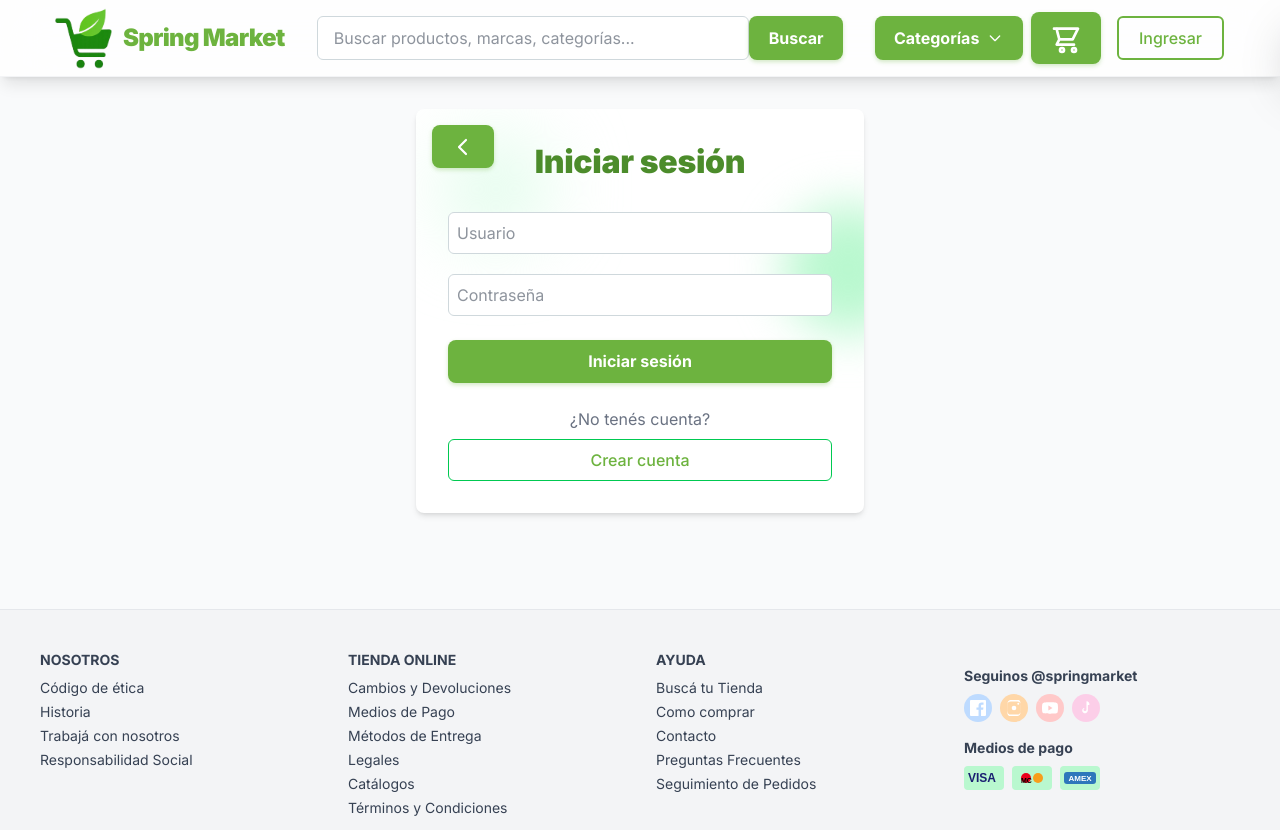
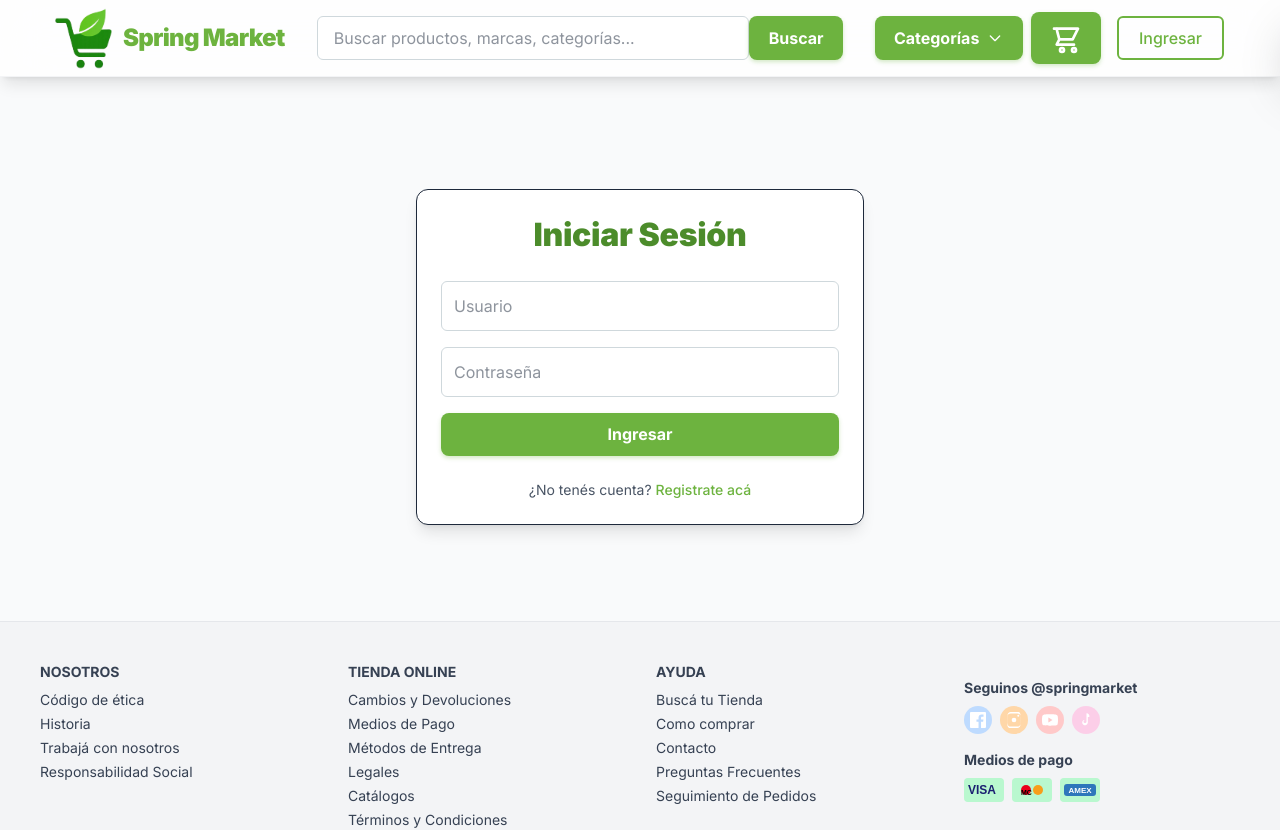
Before and after one commit to JuaniEsposito/frontend-api-pinamar, a React (Vite) app: page /signin in a window 1280 px wide. Shown: the top 830 px of the page. Built offline with nearby package versions, Linux system fonts and the light colour scheme.

Commit message:
Feat: Implementa flujo de login y registro conectado y mejoras de UX

```diff
--- a/package.json
+++ b/package.json
@@ -4,7 +4,7 @@
   "version": "0.0.0",
   "type": "module",
   "scripts": {
-    "dev": "vite",
+    "dev": "vite --port 5174",
     "build": "vite build",
     "lint": "eslint .",
     "preview": "vite preview"
--- a/src/pages/SignInPage.jsx
+++ b/src/pages/SignInPage.jsx
@@ -1,86 +1,72 @@
-import { useState } from "react";
-import { useNavigate, Link, useLocation } from "react-router-dom";
-import { useAuth } from "../auth/AuthProvider";
+import { useState, useEffect } from "react";
+import { useNavigate, Link } from "react-router-dom";
+import { useDispatch, useSelector } from "react-redux";
+import { loginThunk, clearAuthError } from "../redux/authSlice";
+import { toast } from 'react-toastify';
 
 export default function SignInPage() {
-  const [usuario, setUsuario] = useState("");
+  const [username, setUsername] = useState("");
   const [password, setPassword] = useState("");
-  const [loading, setLoading] = useState(false);
-  const [error, setError] = useState(null);
 
+  const dispatch = useDispatch();
   const navigate = useNavigate();
-  const location = useLocation();
-  const { login } = useAuth();
 
-  const from = location.state?.from?.pathname || "/";
+  const { loading, error, isAuthenticated } = useSelector((state) => state.auth);
+
+  // Si el usuario ya está autenticado, lo redirige al inicio.
+  useEffect(() => {
+    if (isAuthenticated) {
+      navigate("/");
+    }
+  }, [isAuthenticated, navigate]);
+
+  // Limpia el mensaje de error cuando el componente se desmonta.
+  useEffect(() => {
+    return () => {
+      dispatch(clearAuthError());
+    };
+  }, [dispatch]);
 
   const handleLogin = async (e) => {
     e.preventDefault();
-    setLoading(true);
-    setError(null);
 
-    try {
-      await new Promise((resolve) => setTimeout(resolve, 800));
+    // Limpia cualquier error anterior antes de intentar el login
+    dispatch(clearAuthError());
 
-      login({
-        jwt: "este-es-un-token-falso-para-la-demo",
-        usuario: {
-          id: 1,
-          nombre: usuario || "Usuario Demo",
-          apellido: usuario || "Demo",
-          email: `${usuario || "usuario"}@correo.com`,
-          username: usuario || "usuariodemo",
-          fecha_registro: new Date().toISOString(),
-          rol: "USER",
-        },
+    dispatch(loginThunk({ username, password }))
+      .unwrap() // .unwrap() permite usar .then() y .catch() con el resultado del thunk
+      .then(() => {
+        // Éxito: el usuario se logueó correctamente
+        toast.success("¡Sesión iniciada correctamente!");
+        navigate("/"); // Redirige a la página principal
+      })
+      .catch((err) => {
+        // Fallo: el error ya se guarda en el estado de Redux,
+        // por lo que se mostrará automáticamente en el div de error.
+        console.error("Fallo en el login:", err);
       });
-
-      navigate(from, { replace: true });
-
-    } catch (err) {
-      console.error("Error durante el login:", err);
-      setError("Ocurrió un error inesperado al iniciar sesión.");
-    } finally {
-      setLoading(false);
-    }
   };
 
   return (
-    <div
-      className="max-w-md mx-auto relative overflow-hidden z-10 bg-white p-8 rounded-lg shadow-md
-      before:w-24 before:h-24 before:absolute before:bg-green-100 before:rounded-full before:-z-10 before:blur-2xl
-      after:w-32 after:h-32 after:absolute after:bg-green-200 after:rounded-full after:-z-10 after:blur-xl after:top-24 after:-right-12"
+    <form
+      onSubmit={handleLogin}
+      className="max-w-md mx-auto mt-20 p-6 bg-white shadow-lg rounded-xl border"
     >
-      <button
-        onClick={() => navigate(-1)}
-        className="absolute left-4 top-4 p-2 rounded-full text-green-500 hover:bg-green-100 transition"
-        title="Volver"
-        type="button"
-      >
-        <svg
-          className="w-6 h-6"
-          fill="none"
-          stroke="currentColor"
-          strokeWidth={2.2}
-          viewBox="0 0 24 24"
-        >
-          <path
-            strokeLinecap="round"
-            strokeLinejoin="round"
-            d="M15 19l-7-7 7-7"
-          />
-        </svg>
-      </button>
-      <h2 className="text-2xl font-bold text-green-700 mb-6 text-center">
-        Iniciar sesión
-      </h2>
-      <form className="form" onSubmit={handleLogin}>
+      <h2 className="text-2xl font-bold mb-6 text-center text-primary">Iniciar Sesión</h2>
+
+      {/* Muestra el mensaje de error que viene del estado de Redux */}
+      {error && (
+        <div className="mb-4 text-red-600 text-center bg-red-100 p-3 rounded-lg border border-red-200">
+          {error}
+        </div>
+      )}
+
       <input
         type="text"
         placeholder="Usuario"
-          value={usuario}
-          onChange={(e) => setUsuario(e.target.value)}
-          className="input mt-1 p-2 w-full bg-gray-100 border border-green-300 rounded-md text-green-900 mb-4 focus:ring-2 focus:ring-green-500"
+        value={username}
+        onChange={(e) => setUsername(e.target.value)}
+        className="w-full border p-3 mb-4 rounded-lg focus:ring-2 focus:ring-primary"
         required
       />
       <input
@@ -88,34 +74,26 @@ export default function SignInPage() {
         placeholder="Contraseña"
         value={password}
         onChange={(e) => setPassword(e.target.value)}
-          className="input mt-1 p-2 w-full bg-gray-100 border border-green-300 rounded-md text-green-900 mb-4 focus:ring-2 focus:ring-green-500"
+        className="w-full border p-3 mb-4 rounded-lg focus:ring-2 focus:ring-primary"
         required
       />
       <button
         type="submit"
-          className="login-button bg-green-600 hover:bg-green-700 text-white px-4 py-2 font-bold rounded-md w-full transition mt-2"
+        className="w-full bg-green-600 text-white p-3 rounded-lg font-semibold hover:bg-green-700 transition disabled:opacity-50"
         disabled={loading}
       >
-          {loading ? "Ingresando..." : "Iniciar sesión"}
+        {loading ? "Iniciando..." : "Ingresar"}
       </button>
-        {error && (
-          <div className="bg-red-100 text-red-700 p-2 rounded mt-3">
-            {error}
-          </div>
-        )}
-      </form>
 
-      <div className="flex flex-col mt-6">
-        <span className="text-center text-gray-500 mb-2">
-          ¿No tenés cuenta?
-        </span>
+      <p className="mt-6 text-center text-sm text-gray-600">
+        ¿No tenés cuenta?{" "}
         <Link
           to="/signup"
-          className="w-full bg-white border border-green-500 text-green-700 font-bold py-2 rounded-md text-center hover:bg-green-50 transition"
+          className="text-primary hover:text-green-700 font-semibold"
         >
-          Crear cuenta
+          Registrate acá
         </Link>
-      </div>
-    </div>
+      </p>
+    </form>
   );
 }
--- a/src/pages/SignUpPage.jsx
+++ b/src/pages/SignUpPage.jsx
@@ -2,7 +2,7 @@ import { useState, useEffect } from "react";
 import { useNavigate, Link } from "react-router-dom";
 import { useDispatch, useSelector } from "react-redux";
 import { registerThunk, clearAuthError } from "../redux/authSlice";
-import { toast } from 'react-toastify'; // ✅ IMPORTAMOS TOASTIFY
+import { toast } from 'react-toastify';
 
 export default function SignUpPage() {
   const [username, setUsername] = useState("");
@@ -10,15 +10,15 @@ export default function SignUpPage() {
   const [password, setPassword] = useState("");
   const [nombre, setNombre] = useState("");
   const [apellido, setApellido] = useState("");
+  const [telefono, setTelefono] = useState("");
+  const [direccion, setDireccion] = useState("");
 
   const dispatch = useDispatch();
   const navigate = useNavigate();
 
-  // Obtiene el estado de Redux
   const { loading, error } = useSelector((state) => state.auth);
 
   useEffect(() => {
-    // Limpia el error de Redux al montar/desmontar
     return () => dispatch(clearAuthError());
   }, [dispatch]);
 
@@ -26,14 +26,12 @@ export default function SignUpPage() {
     e.preventDefault();
 
     if (!email.includes("@")) {
-      // ✅ ALERT REEMPLAZADO
       toast.error("Por favor, ingresá un correo electrónico válido.");
       return;
     }
 
     dispatch(clearAuthError());
 
-    // 🚀 Llama al thunk de registro (crea usuario y simula login)
     dispatch(
       registerThunk({
         username,
@@ -41,30 +39,30 @@ export default function SignUpPage() {
         password,
         nombre,
         apellido,
+        telefono,
+        direccion,
         rol: "USER",
       })
     )
       .unwrap()
       .then(() => {
-        // ✅ ALERT REEMPLAZADO
         toast.success("Cuenta creada con éxito. Ahora podés iniciar sesión.");
         navigate("/signin");
       })
       .catch((err) => {
-        // Fallo: El error se muestra en el UI desde el estado 'error'
-        console.error("Fallo en el registro:", err);
+        console.error("Error en el registro:", err);
       });
   };
 
   return (
     <form
       onSubmit={handleRegister}
-      className="max-w-md mx-auto mt-20 p-6 bg-white shadow rounded relative"
+      className="max-w-md mx-auto mt-20 p-6 bg-white shadow-lg rounded-xl border relative"
     >
       <button
         onClick={() => navigate("/signin")}
-        className="absolute left-4 top-4 p-2 rounded-full text-[#6DB33F] hover:bg-gray-100 transition"
-        title="Volver"
+        className="absolute left-4 top-4 p-2 rounded-full text-green-600 hover:bg-gray-100 transition"
+        title="Volver a Iniciar Sesión"
         type="button"
       >
         <svg
@@ -81,22 +79,20 @@ export default function SignUpPage() {
           />
         </svg>
       </button>
-      <h2 className="text-xl font-bold mb-4 text-center">Crear cuenta</h2>
+      <h2 className="text-2xl font-bold mb-6 text-center text-primary">Crear cuenta</h2>
 
-      {/* Muestra el error de Redux */}
       {error && (
-        <div className="mb-4 text-red-600 text-center bg-red-100 p-2 rounded">
+        <div className="mb-4 text-red-600 text-center bg-red-100 p-3 rounded-lg border border-red-200">
           {error}
         </div>
       )}
 
-      {/* Inputs */}
       <input
         type="text"
         placeholder="Nombre"
         value={nombre}
         onChange={(e) => setNombre(e.target.value)}
-        className="w-full border p-2 mb-4 rounded"
+        className="w-full border p-3 mb-4 rounded-lg focus:ring-2 focus:ring-primary"
         required
       />
       <input
@@ -104,7 +100,7 @@ export default function SignUpPage() {
         placeholder="Apellido"
         value={apellido}
         onChange={(e) => setApellido(e.target.value)}
-        className="w-full border p-2 mb-4 rounded"
+        className="w-full border p-3 mb-4 rounded-lg focus:ring-2 focus:ring-primary"
         required
       />
       <input
@@ -112,7 +108,7 @@ export default function SignUpPage() {
         placeholder="Contraseña"
         value={password}
         onChange={(e) => setPassword(e.target.value)}
-        className="w-full border p-2 mb-4 rounded"
+        className="w-full border p-3 mb-4 rounded-lg focus:ring-2 focus:ring-primary"
         required
       />
       <input
@@ -120,7 +116,7 @@ export default function SignUpPage() {
         placeholder="Email"
         value={email}
         onChange={(e) => setEmail(e.target.value)}
-        className="w-full border p-2 mb-4 rounded"
+        className="w-full border p-3 mb-4 rounded-lg focus:ring-2 focus:ring-primary"
         required
       />
       <input
@@ -128,24 +124,39 @@ export default function SignUpPage() {
         placeholder="Usuario"
         value={username}
         onChange={(e) => setUsername(e.target.value)}
-        className="w-full border p-2 mb-4 rounded"
+        className="w-full border p-3 mb-4 rounded-lg focus:ring-2 focus:ring-primary"
+        required
+      />
+      <input
+        type="text"
+        placeholder="Teléfono"
+        value={telefono}
+        onChange={(e) => setTelefono(e.target.value)}
+        className="w-full border p-3 mb-4 rounded-lg focus:ring-2 focus:ring-primary"
+        required
+      />
+      <input
+        type="text"
+        placeholder="Dirección"
+        value={direccion}
+        onChange={(e) => setDireccion(e.target.value)}
+        className="w-full border p-3 mb-4 rounded-lg focus:ring-2 focus:ring-primary"
         required
       />
 
       <button
         type="submit"
-        className="w-full bg-green-600 text-white p-2 rounded hover:bg-green-700"
+        className="w-full bg-green-600 text-white p-3 rounded-lg font-semibold hover:bg-green-700 transition disabled:opacity-50"
         disabled={loading}
       >
-        {loading ? "Registrando e Iniciando Sesión..." : "Registrarse"}
+        {loading ? "Registrando..." : "Registrarse"}
       </button>
 
-      {/* Link a Iniciar Sesión */}
-      <p className="mt-4 text-center text-sm text-gray-600">
+      <p className="mt-6 text-center text-sm text-gray-600">
         ¿Ya tenés cuenta?{" "}
         <Link
           to="/signin"
-          className="text-primary hover:text-[#6DB33F] font-semibold"
+          className="text-primary hover:text-green-700 font-semibold"
         >
           Iniciá sesión acá
         </Link>
```
Lines whose indentation alone changed are shown as unchanged.
